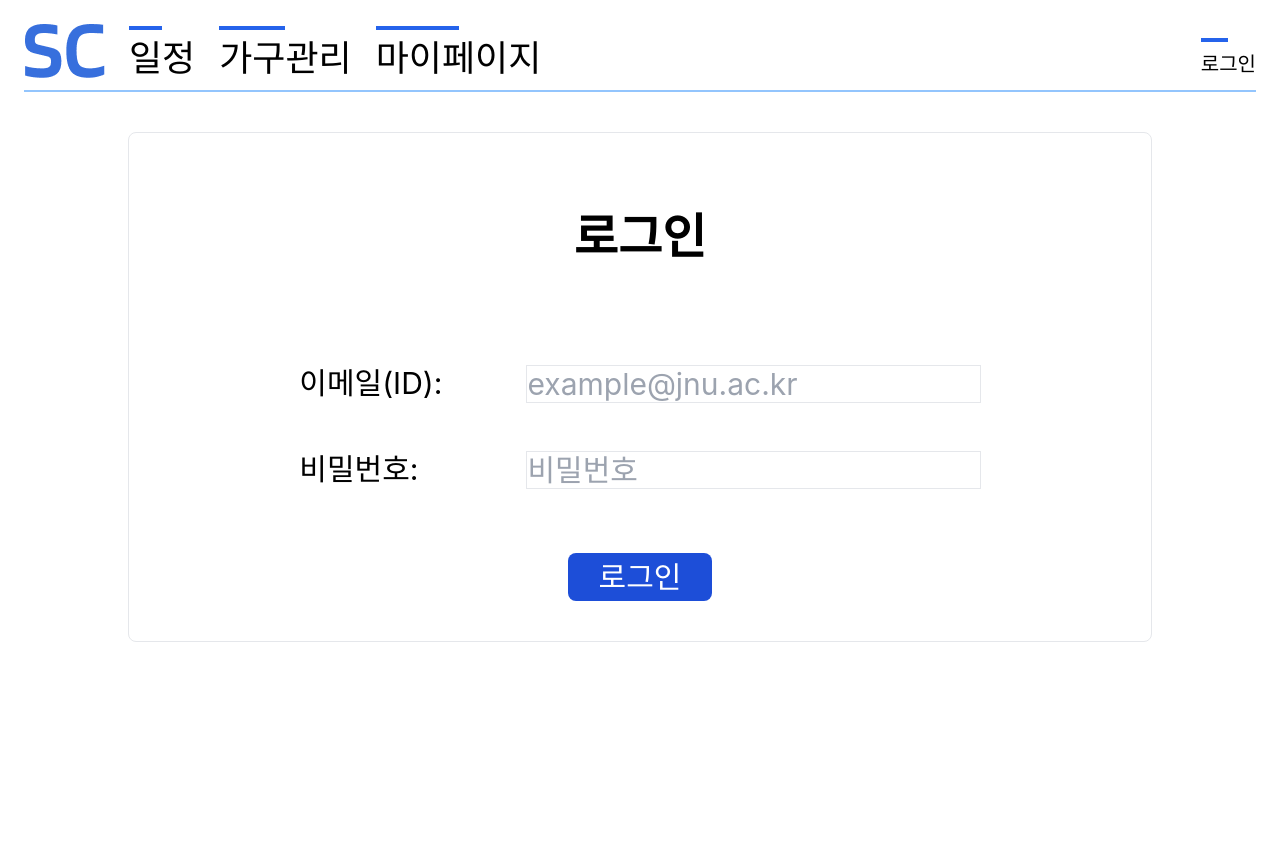
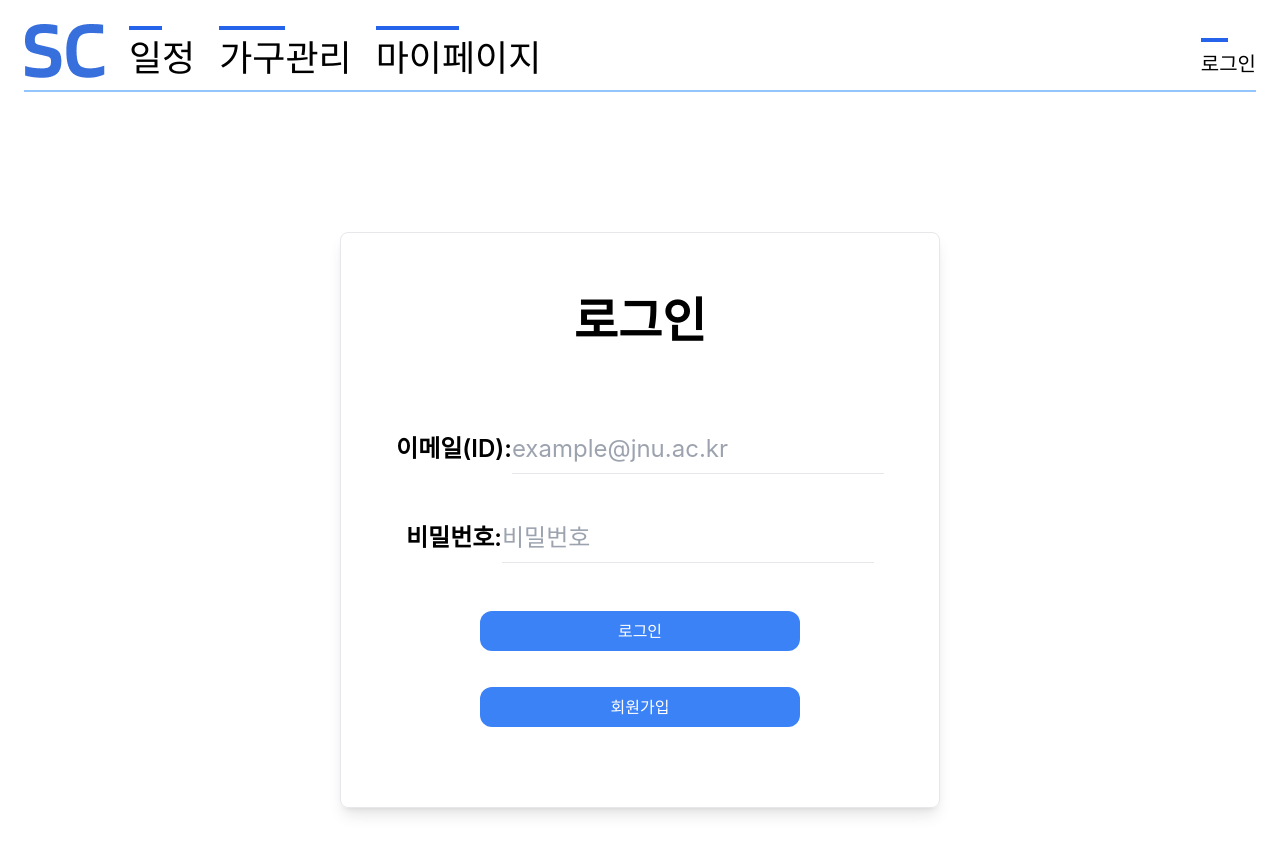
Before and after one commit to 2yunseong/Silver-Connect, a React (Create React App) app in the folder fe/: page /login in a window 1280 px wide. Shown: the top 854 px of the page. Before the commit the page ends 800 px from the top, so only its background shows below. Built offline with nearby package versions, Linux system fonts and the light colour scheme; a small style sheet from the web is missing.

Commit message:
feat(Login): 로그인 페이지 CSS 개선

```diff
--- a/fe/src/Login/Login.css
+++ b/fe/src/Login/Login.css
@@ -0,0 +1,14 @@
+.login-container{
+    margin: 140px auto 50px auto;
+    max-width: 600px;
+    animation: fadein 1s;
+}
+
+@keyframes fadein {
+    from {
+        opacity: 0;
+    }
+    to {
+        opacity: 1;
+    }
+}
--- a/fe/src/Login/Login.jsx
+++ b/fe/src/Login/Login.jsx
@@ -12,24 +12,29 @@ const Login = ({ setIsLogin }) => {
     navigate('/');
   };
 
+  const onSignUp = () => {
+    navigate('/signup');
+  };
+
   return (
-    <div className='login-container mx-auto my-10 w-4/5 justify-center text-center rounded-lg border'>
-      <h1 className='font-bold text-5xl m-20'>로그인</h1>
-      <div className='flex flex-col w-100'>
-        <div className='flex justify-between text-justify w-2/3 mx-auto text-3xl my-6'>
-          <span className='w-1/3'>이메일(ID):</span>
+    <div className='login-container mx-auto justify-center text-center rounded-lg border shadow-lg'>
+      <h1 className='font-bold text-5xl my-16'>로그인</h1>
+      <div className='flex flex-col w-full mx-auto my-0'>
+        <div className='flex justify-center w-full mx-auto my-6 text-2xl'>
+          <span className='font-semibold'>이메일(ID):</span>
           <input
-            className='w-2/3 border'
+            className='border-b pb-2'
             type='text'
             placeholder='example@jnu.ac.kr'
             onChange={email.onChange}
             value={email.value}
           />
         </div>
-        <div className='flex justify-between text-justify w-2/3 mx-auto text-3xl my-6'>
-          <span className='w-1/3'>비밀번호:</span>
+
+        <div className='flex justify-center w-full mx-auto my-6 text-2xl'>
+          <span className='font-semibold'>비밀번호:</span>
           <input
-            className='w-2/3 border'
+            className='border-b pb-2'
             type='password'
             placeholder='비밀번호'
             onChange={password.onChange}
@@ -37,10 +42,16 @@ const Login = ({ setIsLogin }) => {
           />
         </div>
         <button
-          className='text-3xl text-white bg-blue-700 border-blue rounded-lg w-36 mx-auto my-10 h-12'
+          className='text-white bg-blue-500 border-blue rounded-xl w-80 mx-auto my-6 h-10'
           onClick={onLogin}
         >
           로그인
+        </button>
+        <button
+          className='text-white bg-blue-500 border-blue rounded-xl w-80 mx-auto mt-3 mb-20 h-10'
+          onClick={onSignUp}
+        >
+          회원가입
         </button>
       </div>
     </div>
```
